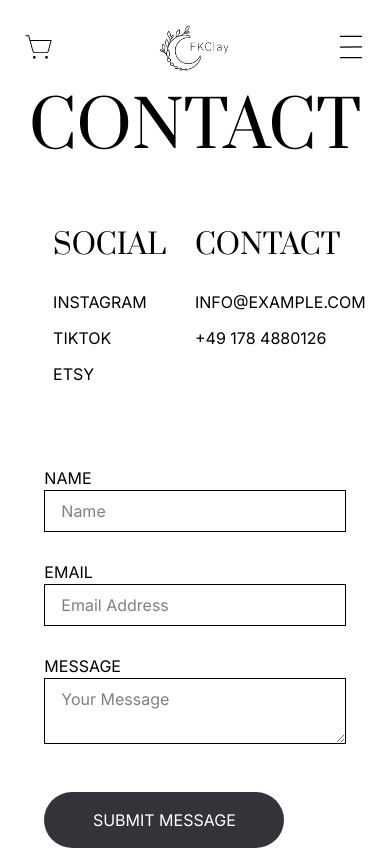
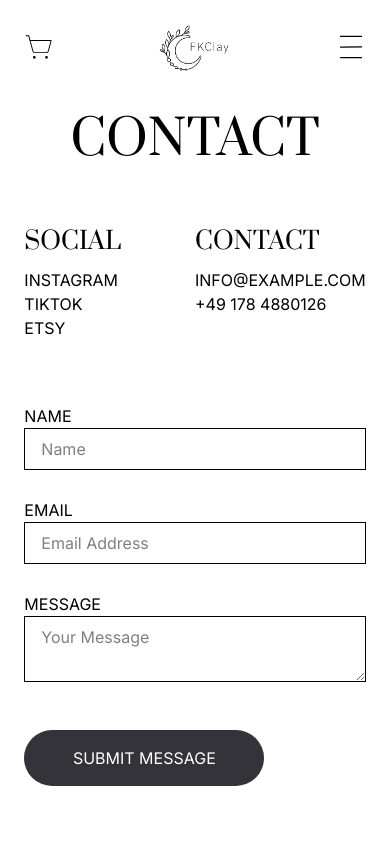
Before and after one commit to Mertavelli/FKClay, a Next.js app: page /pages/contact in a window 390 px wide. Shown: the top 850 px of the page. Built offline with nearby package versions, Linux system fonts and the light colour scheme.

Commit message:
responsive disign changes

```diff
--- a/src/app/pages/contact/page.js
+++ b/src/app/pages/contact/page.js
@@ -4,31 +4,29 @@ import Link from "next/link";
 export default function Contact() {
 
     return (
-        <div className="mt-[5rem] min-h-screen">
-            <h1 className="text-center text-[4rem] sm:text-[5rem] mb-[3rem] sm:mb-[5rem]">CONTACT</h1>
+        <div className="mt-[6.5rem] sm:mt-[5rem] min-h-screen">
+            <h1 className="text-center text-[3rem] sm:text-[5rem] mb-[3rem] sm:mb-[5rem]">CONTACT</h1>
 
             <div className="flex justify-center">
-                <div className="grid grid-cols-2 lg:grid-cols-4 sm:w-[70rem] space-y-[5rem] lg:space-y-0">
+                <div className="grid grid-cols-2 lg:grid-cols-4 sm:w-[70rem] space-y-[2.5rem] lg:space-y-0">
 
-                    <div className="lg:block flex justify-center">
-                        <div className="flex flex-col gap-3">
-                            <h1 className="text-[1.75rem] sm:text-[2rem] mb-3">SOCIAL</h1>
-                            <Link href={"/"}>INSTAGRAM</Link>
-                            <Link href={"/"}>TIKTOK</Link>
-                            <Link href={"/"}>ETSY</Link>
-                        </div>
+                    <div className="grid grid-cols-1 text-left sm:text-center sm:gap-2">
+                        <h1 className="text-[1.5rem] mb-2 sm:mb-5">SOCIAL</h1>
+                        <Link href={"https://www.instagram.com/fkclaycreations?igsh=OWU0djFxZ2d1bnhm"} className="hover:underline cursor-pointer">INSTAGRAM</Link>
+                        <Link href={"https://www.tiktok.com/@fkcreations.official?_t=ZN-8v7jZgA4sys&_r=1"} className="hover:underline cursor-pointer">TIKTOK</Link>
+                        <Link href={"https://www.etsy.com/de/shop/FKClayCreations"} className="hover:underline cursor-pointer">ETSY</Link>
+                        <div className="invisible">Dummy</div>
                     </div>
 
-                    <div className="lg:block flex justify-center">
-                        <div className="flex flex-col gap-3">
-                            <h1 className="text-[1.75rem] sm:text-[2rem] mb-3">CONTACT</h1>
-                            <p>INFO@EXAMPLE.COM</p>
-                            <p>+49 178 4880126</p>
-                        </div>
+                    <div className="grid grid-cols-1 text-left sm:text-center sm:gap-2">
+                        <h1 className="text-[1.5rem] mb-2 sm:mb-5">CONTACT</h1>
+                        <p>INFO@EXAMPLE.COM</p>
+                        <p>+49 178 4880126</p>
+                        <div className="invisible">Dummy</div>
+                        <div className="invisible">Dummy</div>
                     </div>
 
-
-                    <div className="flex flex-col gap-7 col-span-2 px-5 w-full sm:px-[10rem] lg:px-0">
+                    <div className="flex flex-col gap-7 col-span-2 w-full sm:px-[10rem] lg:px-0">
                         <div className="flex flex-col">
                             <label>NAME</label>
                             <input type="text" placeholder="Name" className="bg-white border py-2 px-4" />
@@ -44,7 +42,7 @@ export default function Contact() {
                             <textarea type="text" placeholder="Your Message" className="bg-white border py-2 px-4" />
                         </div>
 
-                        <button className="text-white bg-[#343339] rounded-full py-4 mt-5 w-[15rem] cursor-pointer">SUBMIT MESSAGE</button>
+                        <button className="text-white bg-[#343339] rounded-full py-4 mt-5 w-[15rem] cursor-pointer mb-10">SUBMIT MESSAGE</button>
 
                     </div>
                 </div>
--- a/src/app/pages/shop/[productId]/page.js
+++ b/src/app/pages/shop/[productId]/page.js
@@ -33,7 +33,7 @@ export default function ProductPage() {
                     <div className="grid sm:grid-cols-2">
 
                         <div className="overflow-hidden w-full h-full relative">
-                            <h1 className="absolute sm:hidden px-[2rem] text-[3rem] leading-none bottom-5 bg-white/35 w-min py-3 rounded-r-full">{product.product}</h1>
+                            <h1 className="absolute sm:hidden px-[2rem] text-[3rem] leading-none bottom-5 bg-white/45 w-min py-3 rounded-r-full">{product.product}</h1>
                             <img src={product.src} className="w-full object-cover object-center" />
                         </div>
 
```
